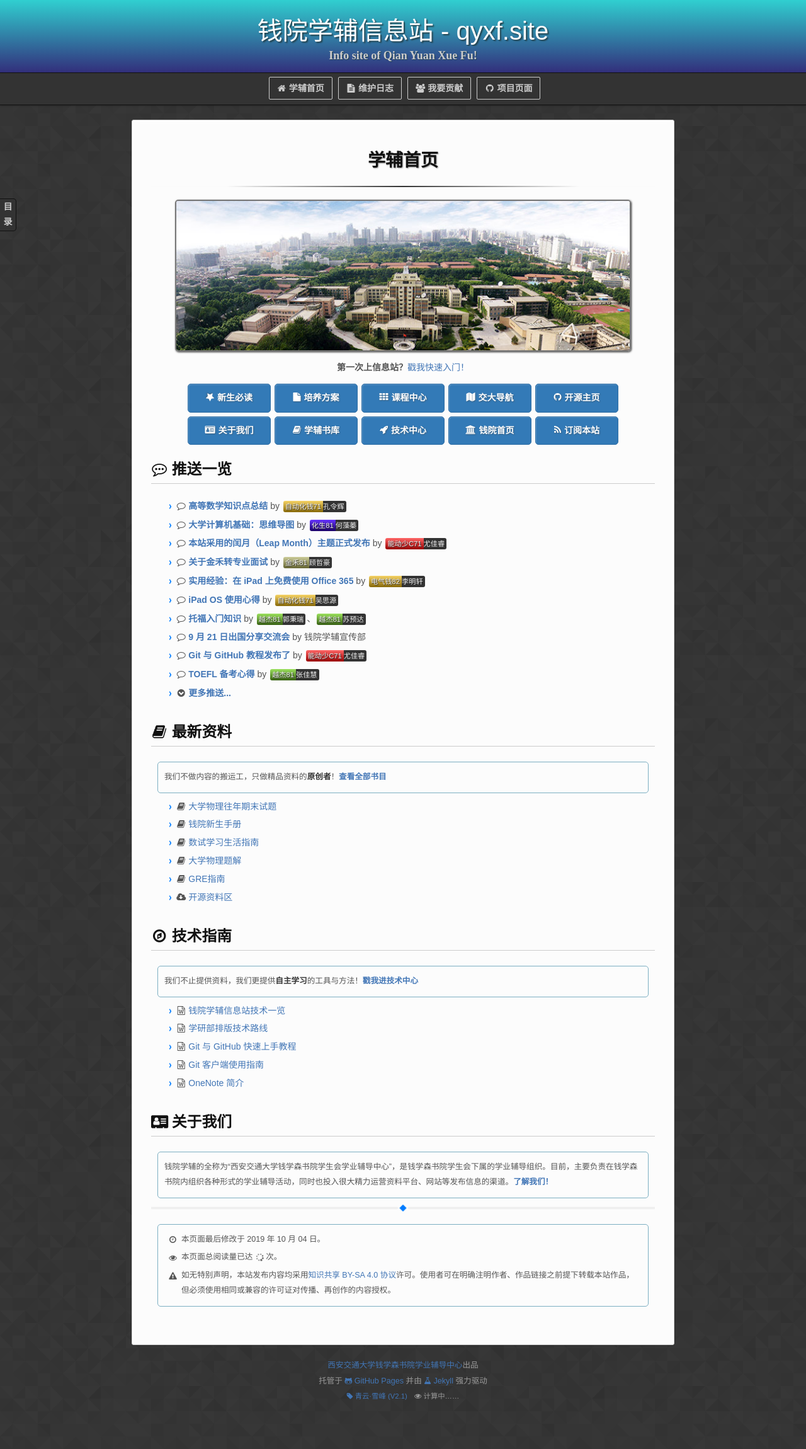
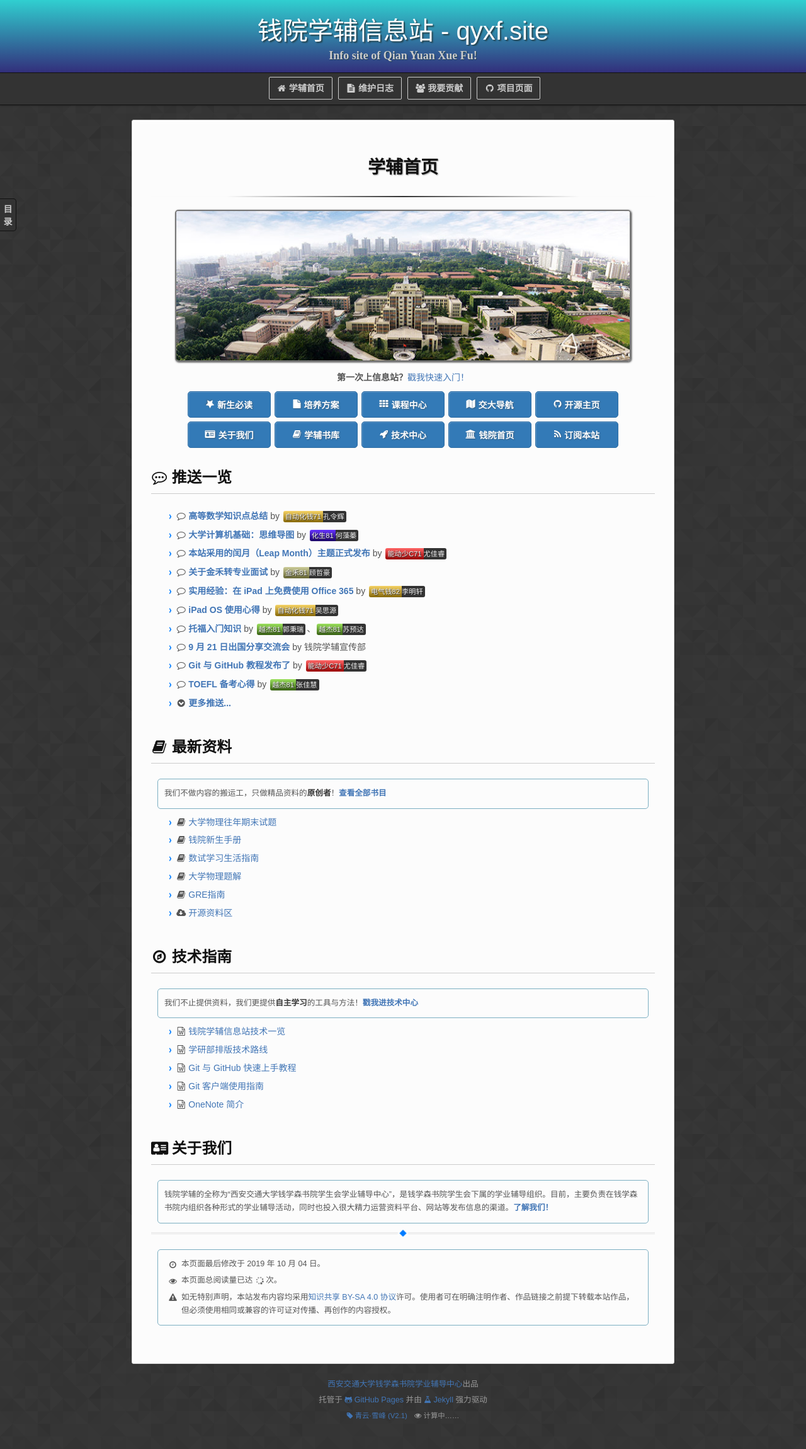
Before and after one commit to qyxf/qyxf.github.io, a Jekyll site: the page built from index.md, in a window 1280 px wide. Shown: the whole page at 63% size. Built offline with Jekyll 4.4.1, drawn with Linux system fonts in a browser that asks for light colours; some web fonts are replaced; our own code applies the rules of GitHub Pages for plain Markdown files; comment, search, counter and statistics services are not loaded; before the commit the page ends 2269 px from its top, so only the background shows below that.

Commit message:
Fix #25
Former-commit-id: 4e4ffb12d21cd255b9e50d04aceb6c3964acf923

```diff
--- a/_sass/leap-month.scss
+++ b/_sass/leap-month.scss
@@ -19,7 +19,6 @@
 
 body {
   font: 14px 'Quattrocento Sans', sans-serif;
-  line-height: 1.7em;
   color: $default-color;
   font-weight: normal;
   margin: 0px;
@@ -33,6 +32,7 @@
   margin: 0 0 1em; }
 
 p, ul, ol, table, pre, dl {
+  line-height: 1.7em;
   margin: 0 0 1em; }
 
 small { font-size: 0.9em; }
@@ -346,14 +346,6 @@
     @media print, screen and (max-width: 1060px) {
       float: none; } }
 
-h1 {
-  @media print, screen and (max-width: 1060px) {
-    white-space: normal;
-    overflow: hidden;
-    text-overflow: ellipsis;
-    -o-text-overflow: ellipsis;
-    -ms-text-overflow: ellipsis; } }
-
 @-webkit-keyframes blink {
   0% { color: $background-color; }
   80% { color: $background-color; }
```
